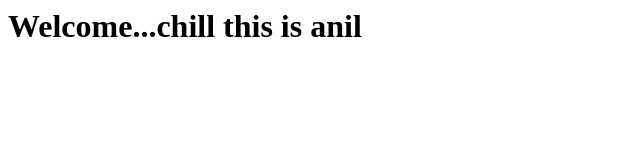
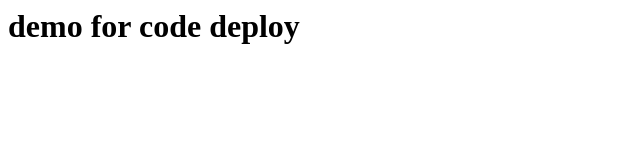
Before and after one commit to ani1203/Code-Deploy, a plain HTML site: page index.html in a window 1280 px wide. Shown: the whole page, without its empty margins (0-640 px from the left). Drawn offline with Linux system fonts and the light colour scheme.

Commit message:
Update index.html

```diff
--- a/index.html
+++ b/index.html
@@ -1,5 +1,5 @@
 <html>
 	<body>
-		<h1>Welcome...chill this is anil</h1>
+		<h1>demo for code deploy</h1>
 	</body>
 </html>
```
